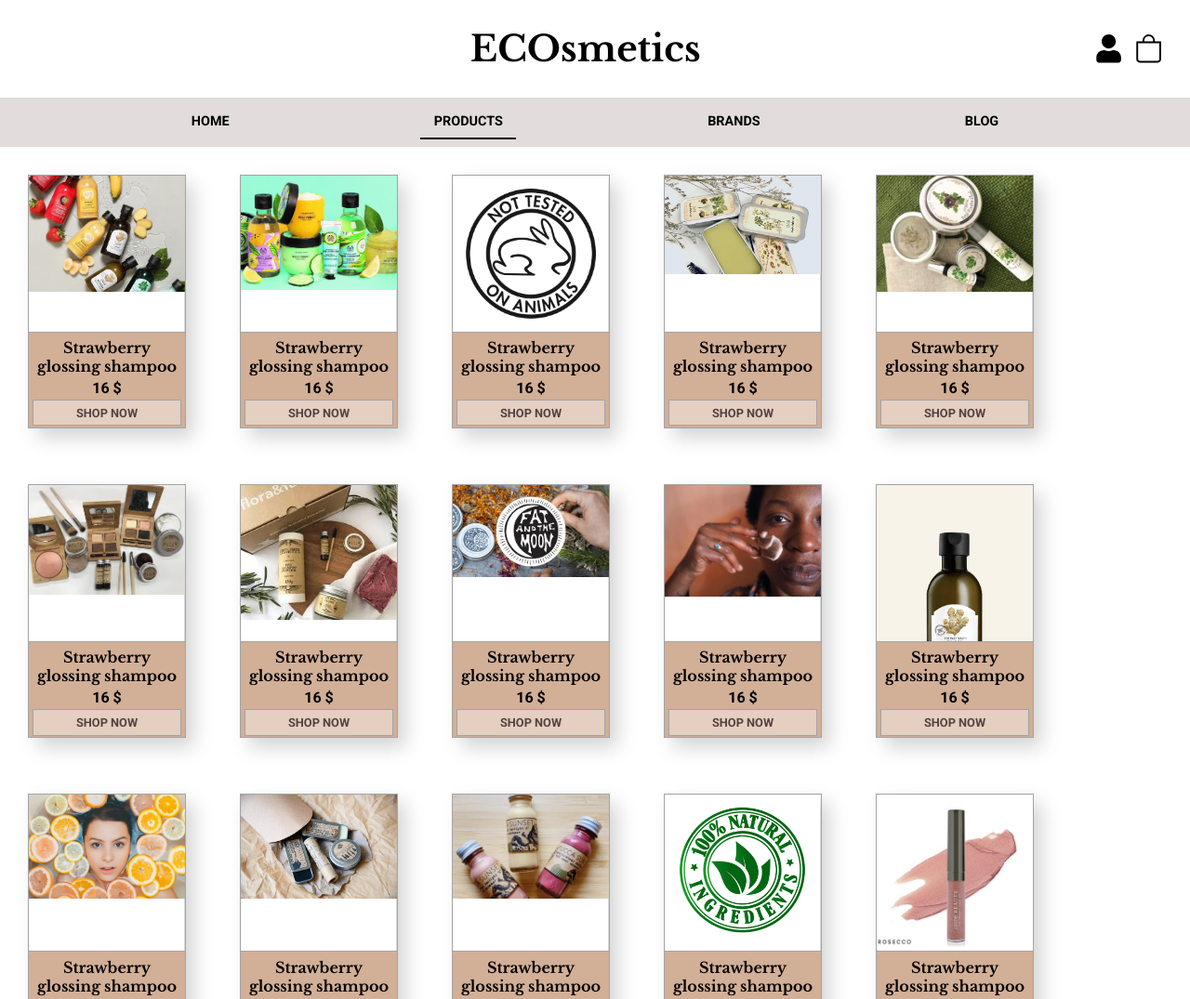
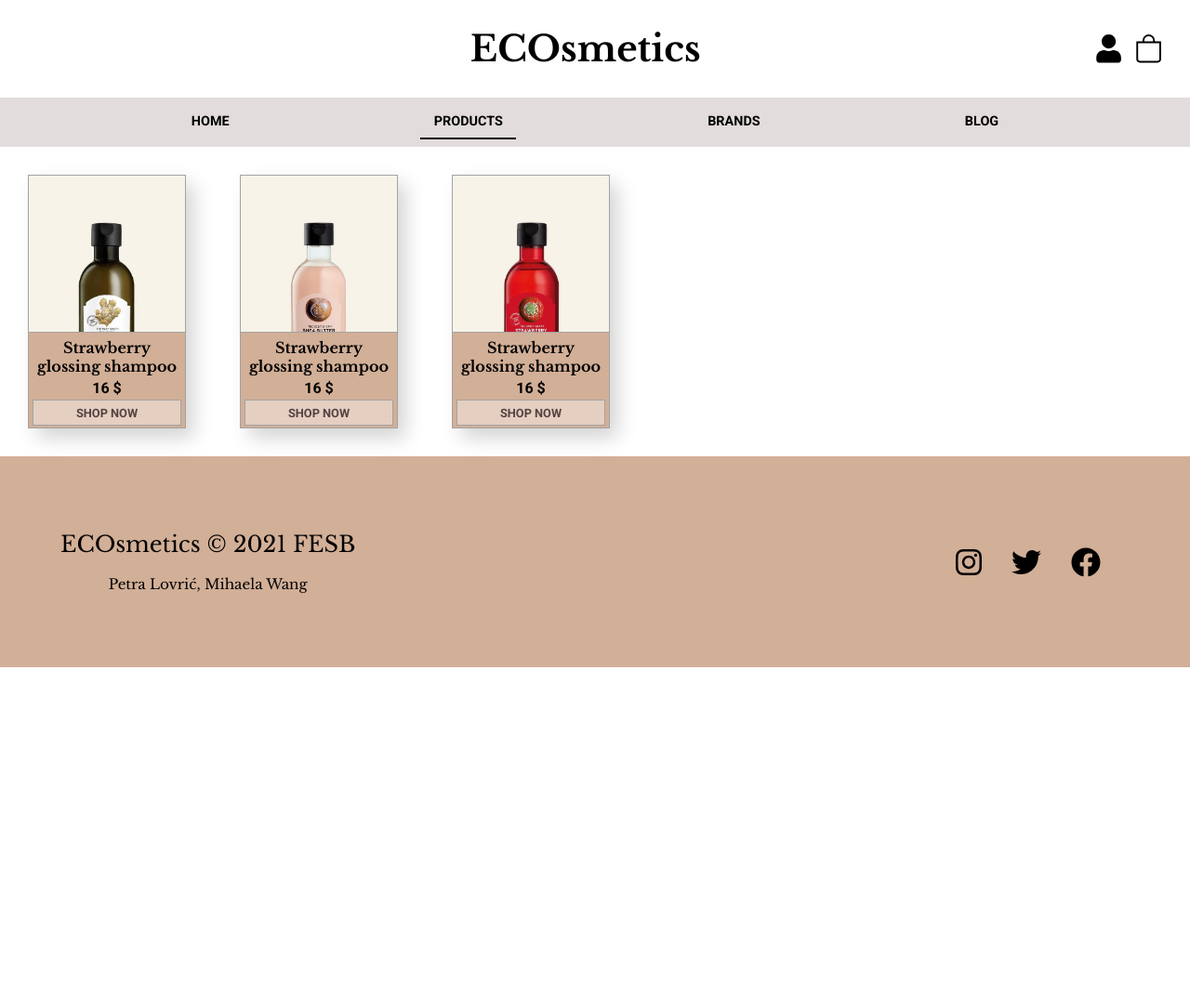
Before and after one commit to Petra2121/Ecosmetics, a Gatsby site: page /products in a window 1280 px wide. Shown: the top 1075 px of the page at 93% size. After the commit the page ends 800 px from the top, so only its background shows below. Built offline with nearby package versions, Linux system fonts and the light colour scheme; Gatsby itself is replaced by a stand-in of ours.

Commit message:
Regex expression changes

```diff
--- a/src/components/AllProducts/index.js
+++ b/src/components/AllProducts/index.js
@@ -8,9 +8,8 @@ const AllProducts = ({imageName}) => {
     query AllPhotos {
       allFile(filter: {extension:
         {regex: "/(jpg)|(jpeg)|(png)/"}
-      name:{nin:["gatsby-icon", "vegan", "hero-image"]
+        name:{regex: "/shampoo1|conditioner1/"}
 
-                      }
     }) {
         edges {
           node {
```
